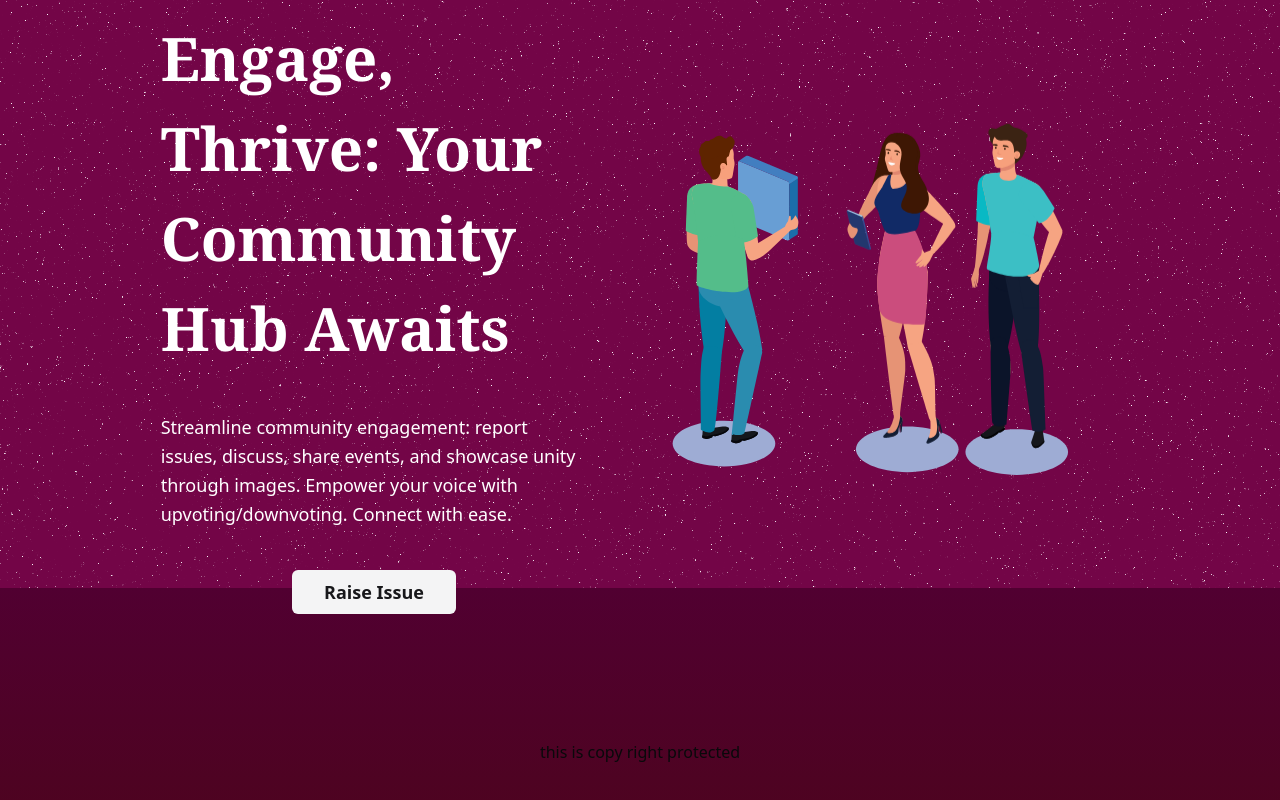
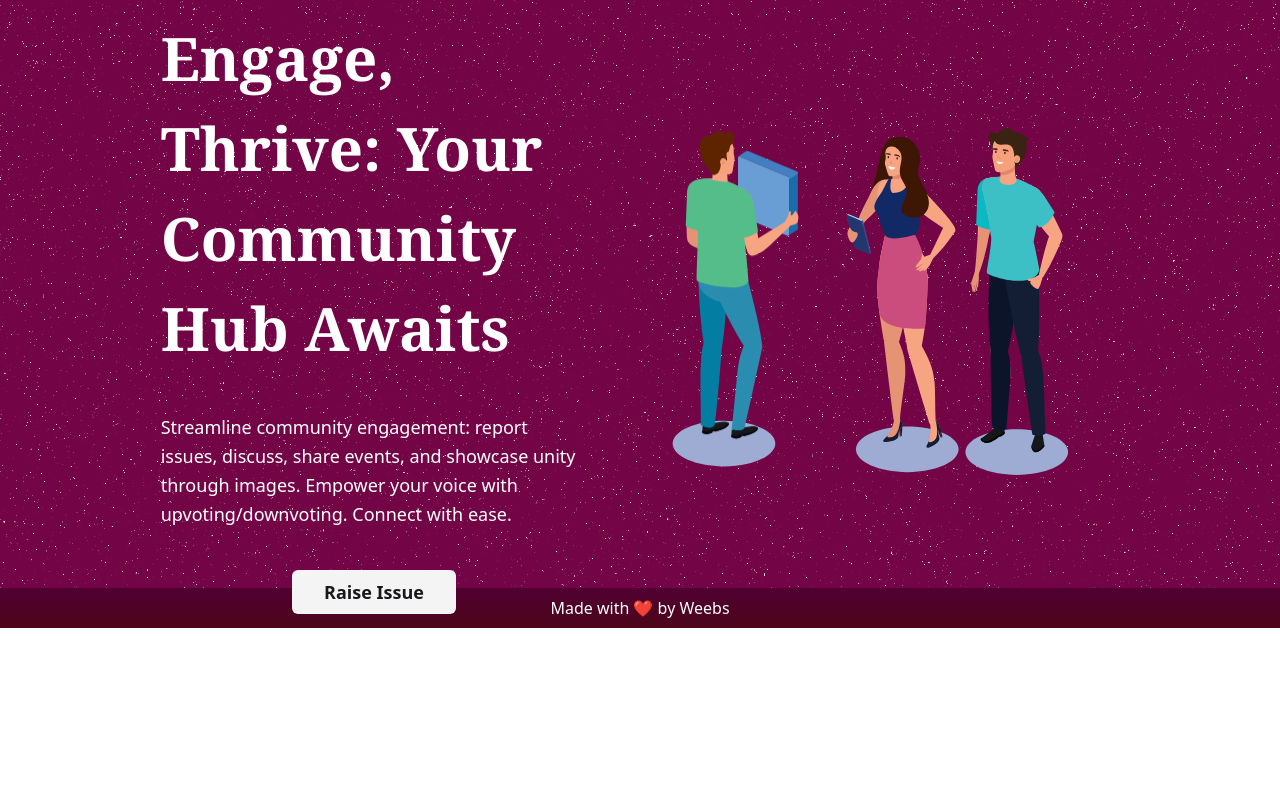
Before and after one commit to Prabhuomkar9/weebsforweebs, a Next.js app: page / in a window 1280 px wide. Shown: the part 788-1588 px from the top of the page. After the commit the page ends 1416 px from the top, so only its background shows below. Built offline with nearby package versions, Linux system fonts and the light colour scheme; no server answers.

Commit message:
final commit

```diff
--- a/src/components/footer/index.tsx
+++ b/src/components/footer/index.tsx
@@ -4,69 +4,8 @@ import React from "react";
 
 const Footer = () => {
   return (
-    <footer className="flex flex-col justify-center items-center bg-gradient-to-b from-navbar to-rose-950 h-80">
-      {/* <div className="px-5 py-24 mx-auto flex md:items-center lg:items-start md:flex-row md:flex-nowrap flex-wrap flex-col">
-        <div className="w-64 flex-shrink-0 md:mx-0 mx-auto text-center md:text-left">
-          <Link href="/" className="flex title-font font-medium items-center md:justify-start justify-center">
-            <span className="ml-3 text-xl">{siteMetadata.title}</span>
-          </Link>
-          <p className="mt-2 text-sm ">{siteMetadata.description}</p>
-        </div>
-        <div className="flex-grow flex flex-wrap md:pl-20 -mb-10 md:mt-0 mt-10 md:text-left text-center">
-          <div className="lg:w-1/4 md:w-1/2 w-full px-4">
-            <h2 className="title-font font-medium tracking-widest text-sm">CATEGORIES</h2>
-            <nav className="list-none mb-10">
-              <li>
-                <Link href="" className="">First Link</Link>
-              </li>
-              <li>
-                <Link href="" className="">Second Link</Link>
-              </li>
-              <li>
-                <Link href="" className="">Third Link</Link>
-              </li>
-              <li>
-                <Link href="" className="">Fourth Link</Link>
-              </li>
-            </nav>
-          </div>
-        </div>
-      </div>
-      <div className="mx-auto py-4 px-5 flex flex-wrap flex-col sm:flex-row">
-        <p className=" text-sm text-center sm:text-left">© 2020 Tailblocks —
-          <Link href="https://twitter.com/knyttneve" rel="noopener noreferrer" className="ml-1" target="_blank">@knyttneve</Link>
-        </p>
-        <span className="inline-flex sm:ml-auto sm:mt-0 mt-2 justify-center sm:justify-start">
-          <Link href="" className="">
-            <svg fill="currentColor" stroke-linecap="round" stroke-linejoin="round" stroke-width="2" className="w-5 h-5" viewBox="0 0 24 24">
-              <path d="M18 2h-3a5 5 0 00-5 5v3H7v4h3v8h4v-8h3l1-4h-4V7a1 1 0 011-1h3z"></path>
-            </svg>
-          </Link>
-          <Link href="" className="ml-3 ">
-            <svg fill="currentColor" stroke-linecap="round" stroke-linejoin="round" stroke-width="2" className="w-5 h-5" viewBox="0 0 24 24">
-              <path d="M23 3a10.9 10.9 0 01-3.14 1.53 4.48 4.48 0 00-7.86 3v1A10.66 10.66 0 013 4s-4 9 5 13a11.64 11.64 0 01-7 2c9 5 20 0 20-11.5a4.5 4.5 0 00-.08-.83A7.72 7.72 0 0023 3z"></path>
-            </svg>
-          </Link>
-          <Link href="" className="ml-3 ">
-            <svg fill="none" stroke="currentColor" stroke-linecap="round" stroke-linejoin="round" stroke-width="2" className="w-5 h-5" viewBox="0 0 24 24">
-              <rect width="20" height="20" x="2" y="2" rx="5" ry="5"></rect>
-              <path d="M16 11.37A4 4 0 1112.63 8 4 4 0 0116 11.37zm1.5-4.87h.01"></path>
-            </svg>
-          </Link>
-          <Link href="" className="ml-3 ">
-            <svg fill="currentColor" stroke="currentColor" stroke-linecap="round" stroke-linejoin="round" stroke-width="0" className="w-5 h-5" viewBox="0 0 24 24">
-              <path stroke="none" d="M16 8a6 6 0 016 6v7h-4v-7a2 2 0 00-2-2 2 2 0 00-2 2v7h-4v-7a6 6 0 016-6zM2 9h4v12H2z"></path>
-              <circle cx="4" cy="4" r="2" stroke="none"></circle>
-            </svg>
-          </Link>
-        </span>
-      </div> */}
-      <div>
-        <div></div>
-        <div></div>
-      </div>
-      <br className="mx-10 bg-white h-5" />
-      <div className="h-10">this is copy right protected
+    <footer className="flex h-10 flex-col justify-center w-full items-center bg-gradient-to-b from-navbar to-rose-950">
+      <div className="text-white">Made with ❤️ by Weebs
       </div>
     </footer>);
 };
--- a/src/pages/events.tsx
+++ b/src/pages/events.tsx
@@ -10,7 +10,6 @@ import CreateEvent from '@/components/createEvent'
 
 const Events: NextPage = () => {
   const [events, setEvents] = useState<Event[]>([]);
-  const [isOpen, setIsOpen] = useState<boolean>(false);
 
   useEffect(() => {
     fetch("http://localhost:3000/api/event", {
@@ -33,7 +32,6 @@ const Events: NextPage = () => {
   return (
     <div className='w-full h-full flex flex-col justify-start py-10 items-center gap-10'>
       <h1 className='text-5xl font-bold'>Events</h1>
-      {/* {isOpen && */}
       <Dialog>
         <DialogTrigger className='border rounded-md border-slate-200 p-2'>Create Event</DialogTrigger>
         <DialogContent>
@@ -45,11 +43,10 @@ const Events: NextPage = () => {
           </DialogHeader>
         </DialogContent>
       </Dialog>
-      {/* } */}
       <div className='flex flex-col justify-center items-center gap-3'>
         <ScrollArea >
           <div className='flex flex-col flex-wrap justify-center items-center gap-10' >
-            {!events ? <>No events currently active.</> : events.map((event, idx) => {
+            {!events ? <p>No events currently active.</p> : events.map((event, idx) => {
               return (
                 <Card className='bg-gray-400  bg-clip-padding backdrop-filter backdrop-blur-sm bg-opacity-10 border border-gray-100 text-white font-semibold' key={idx}>
                   <CardHeader>
```
Also changed, not shown: src/pages/issues/index.tsx (renamed from src/pages/issues/issues.tsx).
